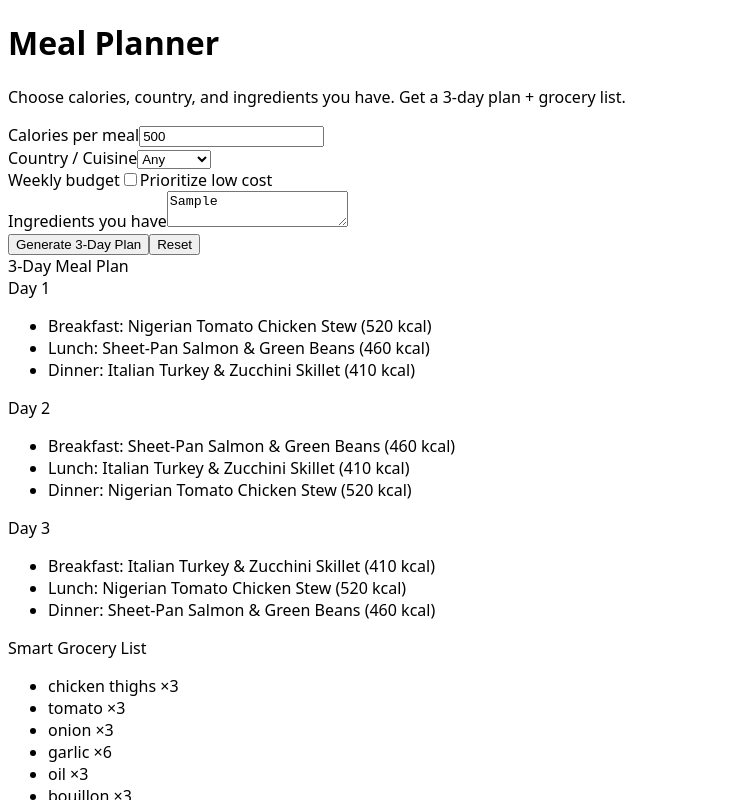
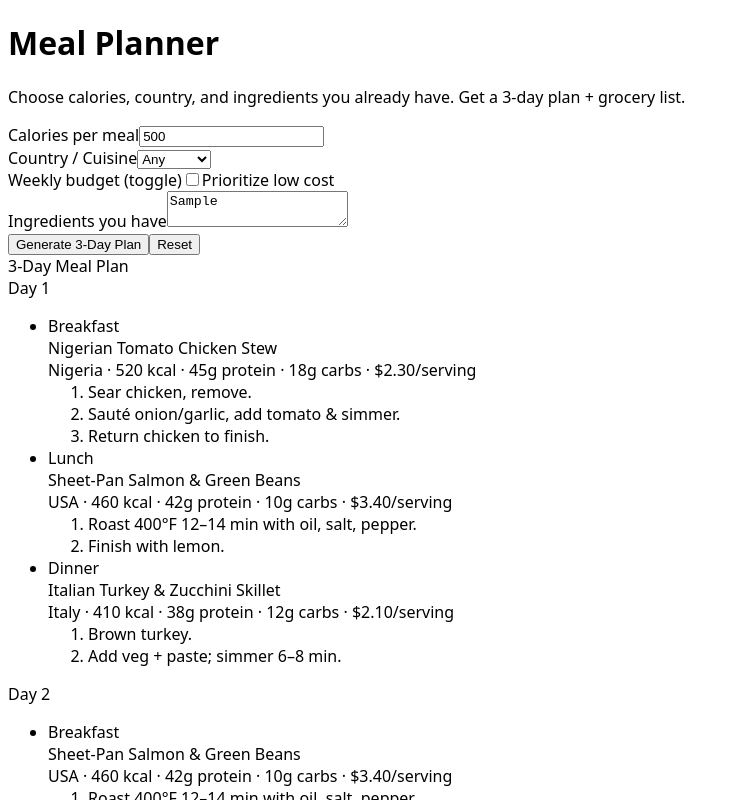
Before and after one commit to multibillionaire202505-arch/univerdigest, a Next.js app: page /meal-planner in a window 1280 px wide. Both pictures are taken after typing "Sample" into the empty fields and a click on the button "Generate 3-Day Plan". Shown: the top 800 px of the page, without its empty margins (0-739 px from the left). Built offline with nearby package versions, Linux system fonts and the light colour scheme.

Commit message:
Update page.jsx

```diff
--- a/app/meal-planner/page.jsx
+++ b/app/meal-planner/page.jsx
@@ -1,50 +1,73 @@
 "use client";
+
 import { useState } from "react";
 
-const RECIPES = [
-  { id:"nig-chicken-stew", title:"Nigerian Tomato Chicken Stew", country:"Nigeria", calories:520, protein:45, carbs:18, costPerServe:2.3, ingredients:["chicken thighs","tomato","onion","garlic","oil","bouillon"], steps:["Sear chicken, remove.","Sauté onion/garlic, add tomato & simmer.","Return chicken to finish."] },
-  { id:"mx-tuna-lettuce-wraps", title:"Tuna Lettuce Wraps (Chipotle Lime)", country:"Mexico", calories:340, protein:36, carbs:9, costPerServe:1.6, ingredients:["canned tuna","lettuce","mayo","chipotle","lime","onion"], steps:["Mix tuna + mayo + chipotle + lime.","Spoon into lettuce leaves."] },
-  { id:"it-turkey-zucchini", title:"Italian Turkey & Zucchini Skillet", country:"Italy", calories:410, protein:38, carbs:12, costPerServe:2.1, ingredients:["ground turkey","zucchini","bell pepper","garlic","tomato paste"], steps:["Brown turkey.","Add veg + paste; simmer 6–8 min."] },
-  { id:"us-salmon-greenbeans", title:"Sheet-Pan Salmon & Green Beans", country:"USA", calories:460, protein:42, carbs:10, costPerServe:3.4, ingredients:["salmon","green beans","olive oil","lemon","salt","pepper"], steps:["Roast 400°F 12–14 min.","Finish with lemon."] },
-  { id:"in-chana-salad", title:"Chana Masala Protein Salad (No Rice)", country:"India", calories:380, protein:21, carbs:30, costPerServe:1.2, ingredients:["chickpeas","tomato","onion","garam masala","cilantro","yogurt"], steps:["Toss chickpeas with spices & veg.","Dollop yogurt."] },
+type Recipe = {
+  id: string;
+  title: string;
+  country: string;
+  calories: number;
+  protein: number;
+  carbs: number;
+  costPerServe: number;
+  ingredients: string[];
+  steps: string[];
+};
+
+const RECIPES: Recipe[] = [
+  { id: "nig-chicken-stew", title: "Nigerian Tomato Chicken Stew", country: "Nigeria", calories: 520, protein: 45, carbs: 18, costPerServe: 2.3, ingredients: ["chicken thighs","tomato","onion","garlic","oil","bouillon"], steps:["Sear chicken, remove.","Sauté onion/garlic, add tomato & simmer.","Return chicken to finish."] },
+  { id: "mx-tuna-lettuce-wraps", title: "Tuna Lettuce Wraps (Chipotle Lime)", country: "Mexico", calories: 340, protein: 36, carbs: 9, costPerServe: 1.6, ingredients:["canned tuna","lettuce","mayo","chipotle","lime","onion"], steps:["Mix tuna + mayo + chipotle + lime.","Spoon into lettuce leaves."] },
+  { id: "it-turkey-zucchini", title: "Italian Turkey & Zucchini Skillet", country: "Italy", calories: 410, protein: 38, carbs: 12, costPerServe: 2.1, ingredients:["ground turkey","zucchini","bell pepper","garlic","tomato paste"], steps:["Brown turkey.","Add veg + paste; simmer 6–8 min."] },
+  { id: "us-salmon-greenbeans", title: "Sheet-Pan Salmon & Green Beans", country: "USA", calories: 460, protein: 42, carbs: 10, costPerServe: 3.4, ingredients:["salmon","green beans","olive oil","lemon","salt","pepper"], steps:["Roast 400°F 12–14 min with oil, salt, pepper.","Finish with lemon."] },
+  { id: "in-chana-salad", title: "Chana Masala Protein Salad (No Rice)", country: "India", calories: 380, protein: 21, carbs: 30, costPerServe: 1.2, ingredients:["chickpeas","tomato","onion","garam masala","cilantro","yogurt"], steps:["Toss warmed chickpeas with spices & veg.","Dollop yogurt."] },
 ];
 
 const COUNTRIES = ["Any","USA","Mexico","Italy","Nigeria","India","Japan","Thailand","Greece","Brazil"];
 
-function generatePlan(calories, country, budget, haveRaw) {
+function generatePlan(calories: number, country: string, budget: boolean, haveRaw: string) {
   let list = RECIPES.filter(r => country === "Any" || r.country === country);
+
+  // Prefer high protein, low carbs as defaults for this MVP
   list = [...list].sort((a,b)=> b.protein - a.protein);
   list = [...list].sort((a,b)=> a.carbs - b.carbs);
 
   const have = haveRaw.split(",").map(s=>s.trim().toLowerCase()).filter(Boolean);
   if (have.length) {
     list = list
-      .map(r => ({ r, score: r.ingredients.reduce((n,ing)=> n + (have.some(h=> ing.toLowerCase().includes(h)) ? 1 : 0), 0) }))
+      .map(r => ({
+        r,
+        score: r.ingredients.reduce((acc, ing) => acc + (have.some(h => ing.toLowerCase().includes(h)) ? 1 : 0), 0)
+      }))
       .sort((a,b)=> b.score - a.score)
       .map(x=>x.r);
   }
+
   if (budget) list = [...list].sort((a,b)=> a.costPerServe - b.costPerServe);
 
+  // Pick recipes closest to target calories
   const byCal = [...list].sort((a,b)=> Math.abs(a.calories - calories) - Math.abs(b.calories - calories));
   const chosen = byCal.slice(0,3);
 
   const plan = [0,1,2].map(i => ({
     day: i+1,
     meals: [
-      { type:"Breakfast", recipe: chosen[i % chosen.length] },
-      { type:"Lunch",     recipe: chosen[(i+1) % chosen.length] },
-      { type:"Dinner",    recipe: chosen[(i+2) % chosen.length] },
+      { type: "Breakfast", recipe: chosen[i % chosen.length] },
+      { type: "Lunch", recipe: chosen[(i+1) % chosen.length] },
+      { type: "Dinner", recipe: chosen[(i+2) % chosen.length] },
     ]
   }));
 
-  const groceryMap = new Map();
+  // Build grocery list
+  const groceryMap = new Map<string, number>();
   plan.forEach(d => d.meals.forEach(m => m.recipe.ingredients.forEach(ing => {
     const k = ing.toLowerCase();
     groceryMap.set(k, (groceryMap.get(k) || 0) + 1);
   })));
   const grocery = Array.from(groceryMap.entries()).map(([item,count]) => ({ item, count }));
 
-  const estCostTotal = plan.reduce((sum,d) => sum + d.meals.reduce((s,m)=> s + m.recipe.costPerServe, 0), 0);
+  const estCostTotal = plan.reduce((sum,d) =>
+    sum + d.meals.reduce((s,m)=> s + m.recipe.costPerServe, 0), 0);
+
   return { plan, grocery, estCostTotal };
 }
 
@@ -53,54 +76,68 @@ export default function MealPlannerPage() {
   const [country, setCountry] = useState("Any");
   const [budget, setBudget] = useState(false);
   const [have, setHave] = useState("");
-  const [result, setResult] = useState(null);
+  const [result, setResult] = useState<ReturnType<typeof generatePlan> | null>(null);
 
   return (
     <div className="space-y-6">
       <header className="space-y-1">
-        <h1 className="text-2xl md:text-3xl font-semibold tracking-tight text-primary">
-          Meal Planner
-        </h1>
-        <p className="text-slate-600">Choose calories, country, and ingredients you have. Get a 3-day plan + grocery list.</p>
+        <h1 className="text-2xl md:text-3xl font-semibold tracking-tight">Meal Planner</h1>
+        <p className="text-slate-600">Choose calories, country, and ingredients you already have. Get a 3-day plan + grocery list.</p>
       </header>
 
       <div className="rounded-2xl border bg-white p-4 space-y-4">
         <div className="grid gap-4 md:grid-cols-4">
           <div className="space-y-2">
             <label className="text-sm font-medium">Calories per meal</label>
-            <input className="w-full rounded-xl border px-3 py-2 text-sm" inputMode="numeric"
-              value={calories} onChange={(e)=> setCalories(e.target.value)} placeholder="e.g., 500" />
+            <input
+              className="w-full rounded-xl border border-slate-300 px-3 py-2 text-sm outline-none focus:ring-2 focus:ring-slate-400"
+              inputMode="numeric"
+              value={calories}
+              onChange={(e)=> setCalories(e.target.value)}
+              placeholder="e.g., 500"
+            />
           </div>
+
           <div className="space-y-2">
             <label className="text-sm font-medium">Country / Cuisine</label>
-            <select className="w-full rounded-xl border px-3 py-2 text-sm" value={country} onChange={(e)=> setCountry(e.target.value)}>
+            <select
+              className="w-full rounded-xl border border-slate-300 px-3 py-2 text-sm outline-none focus:ring-2 focus:ring-slate-400"
+              value={country}
+              onChange={(e)=> setCountry(e.target.value)}
+            >
               {COUNTRIES.map(c => <option key={c} value={c}>{c}</option>)}
             </select>
           </div>
+
           <div className="space-y-2">
-            <label className="text-sm font-medium">Weekly budget</label>
+            <label className="text-sm font-medium">Weekly budget (toggle)</label>
             <label className="flex items-center gap-2 text-sm">
               <input type="checkbox" checked={budget} onChange={(e)=> setBudget(e.target.checked)} />
               Prioritize low cost
             </label>
           </div>
+
           <div className="space-y-2 md:col-span-1 md:row-span-2">
             <label className="text-sm font-medium">Ingredients you have</label>
-            <textarea className="w-full rounded-xl border px-3 py-2 text-sm min-h-[88px]"
-              value={have} onChange={(e)=> setHave(e.target.value)} placeholder="chicken, onion, spinach" />
+            <textarea
+              className="w-full rounded-xl border border-slate-300 px-3 py-2 text-sm outline-none focus:ring-2 focus:ring-slate-400 min-h-[88px]"
+              value={have}
+              onChange={(e)=> setHave(e.target.value)}
+              placeholder="chicken, onion, spinach"
+            />
           </div>
         </div>
 
         <div className="flex gap-2">
           <button
             onClick={()=> setResult(generatePlan(Number(calories)||500, country, budget, have))}
-            className="rounded-2xl px-4 py-2 bg-primary text-white text-sm hover:bg-primary-dark"
+            className="rounded-2xl px-4 py-2 bg-slate-900 text-white text-sm"
           >
             Generate 3-Day Plan
           </button>
           <button
             onClick={()=> setResult(null)}
-            className="rounded-2xl px-4 py-2 border text-sm hover:bg-accent-light"
+            className="rounded-2xl px-4 py-2 bg-white text-slate-900 border border-slate-300 text-sm"
           >
             Reset
           </button>
@@ -111,29 +148,51 @@ export default function MealPlannerPage() {
         <div className="grid gap-6 md:grid-cols-2">
           <div className="rounded-2xl border bg-white p-4">
             <div className="text-lg font-semibold mb-2">3-Day Meal Plan</div>
+            <div className="space-y-4">
               {result.plan.map(day => (
-              <div key={day.day} className="mb-4">
+                <div key={day.day} className="rounded-xl border border-slate-200 p-3">
                   <div className="font-semibold mb-2">Day {day.day}</div>
-                <ul className="space-y-1">
-                  {day.meals.map((m,idx)=> (
-                    <li key={idx}><span className="font-medium">{m.type}:</span> {m.recipe.title} ({m.recipe.calories} kcal)</li>
+                  <ul className="space-y-2">
+                    {day.meals.map((m, idx) => (
+                      <li key={idx} className="flex items-start gap-2">
+                        <span className="mt-1 text-xs font-medium text-slate-600 w-20 shrink-0">{m.type}</span>
+                        <div>
+                          <div className="font-medium">{m.recipe.title}</div>
+                          <div className="text-xs text-slate-600">
+                            {m.recipe.country} · {m.recipe.calories} kcal · {m.recipe.protein}g protein · {m.recipe.carbs}g carbs · ${m.recipe.costPerServe.toFixed(2)}/serving
+                          </div>
+                          <ol className="list-decimal ml-5 mt-1 text-xs text-slate-700 space-y-0.5">
+                            {m.recipe.steps.map((s,i)=> <li key={i}>{s}</li>)}
+                          </ol>
+                        </div>
+                      </li>
                     ))}
                   </ul>
                 </div>
               ))}
             </div>
+          </div>
 
           <div className="rounded-2xl border bg-white p-4">
             <div className="text-lg font-semibold mb-2">Smart Grocery List</div>
-            <ul className="list-disc list-inside">
-              {result.grocery.map((g,i)=> <li key={i}>{g.item} ×{g.count}</li>)}
+            <div className="text-sm text-slate-700 mb-3">Auto-consolidated across all meals. Tap to check off.</div>
+            <ul className="grid grid-cols-2 md:grid-cols-3 gap-2">
+              {result.grocery.map((g,i)=> (
+                <li key={i} className="flex items-center gap-2 rounded-lg border border-slate-200 p-2">
+                  <input type="checkbox" className="size-4 rounded" />
+                  <span className="text-sm capitalize">{g.item}</span>
+                  <span className="ml-auto text-xs text-slate-500">×{g.count}</span>
+                </li>
+              ))}
             </ul>
-            <div className="mt-4 text-sm">Estimated total (3 days): <strong>${result.estCostTotal.toFixed(2)}</strong></div>
+            <div className="mt-4 text-sm text-slate-700">
+              Estimated total (3 days): <span className="font-semibold">${result.estCostTotal.toFixed(2)}</span>
+            </div>
           </div>
         </div>
       ) : (
         <div className="rounded-2xl border-2 border-dashed bg-white p-10 text-center text-slate-600">
-          Use the filters above and click <span className="font-semibold">Generate 3-Day Plan</span>.
+          Use the filters above and click <span className="font-semibold">Generate 3-Day Plan</span> to preview the flow.
         </div>
       )}
     </div>
```
Lines whose indentation alone changed are shown as unchanged.
